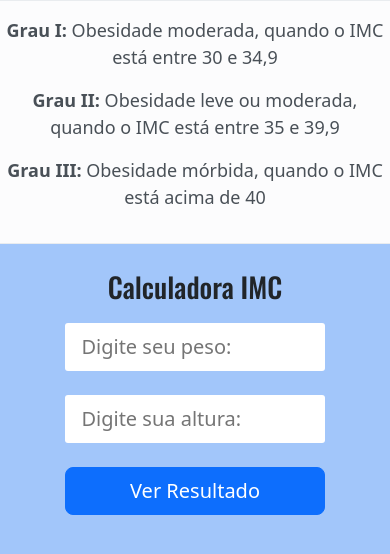
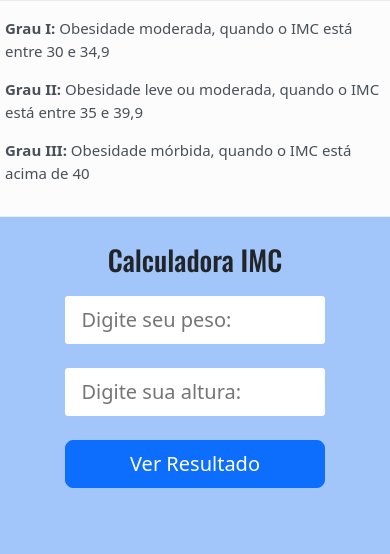
Before and after one commit to oArthurz/calculadora_imc, a plain HTML site: page index.html in a window 390 px wide. Drawn offline with nearby package versions, Linux system fonts and the light colour scheme.

Commit message:
outras alterações

```diff
--- a/style.css
+++ b/style.css
@@ -74,8 +74,9 @@ label
         font-size: 18px;
     }
 
-    .alert-primary
+    .alert-light
     {
         font-size: 15px;
+        text-align: left;
     }
 }
```
